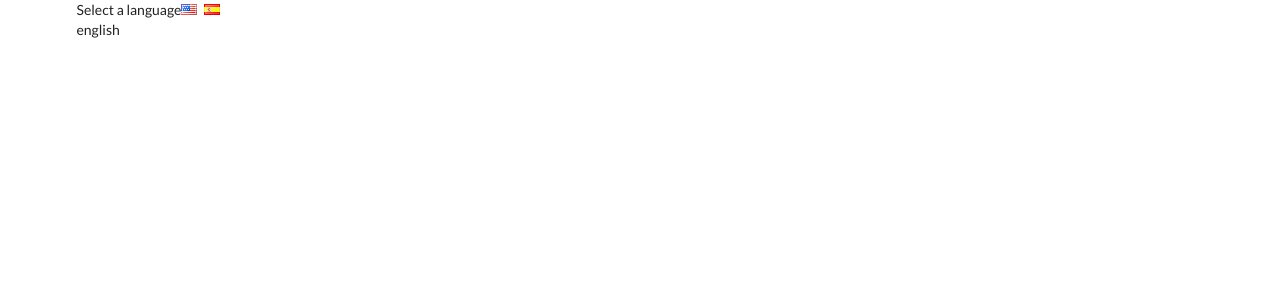
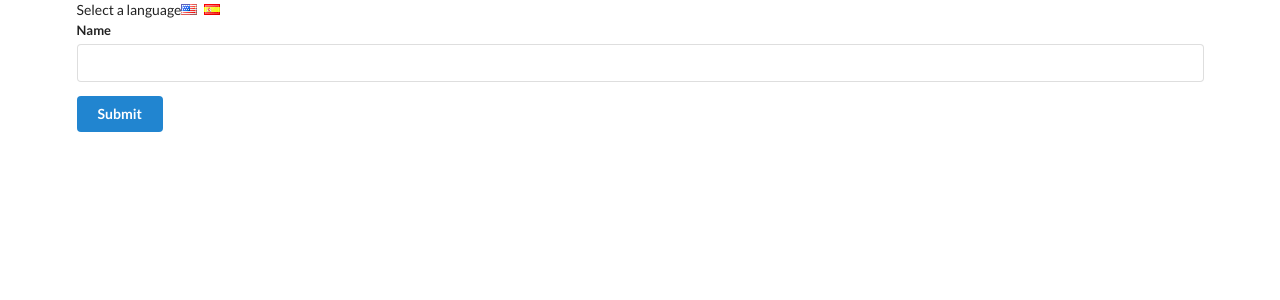
Before and after one commit to griselmatosm/translate, a React (Create React App) app: page / in a window 1280 px wide. Shown: the top 300 px of the page. Built offline with nearby package versions, Linux system fonts and the light colour scheme.

Commit message:
Add UserCreate, Field and Button components

```diff
--- a/src/components/App.js
+++ b/src/components/App.js
@@ -1,4 +1,5 @@
 import React from 'react';
+import UserCreate from './UserCreate';
 
 class App extends React.Component {
   state = { language: 'english' };
@@ -14,7 +15,7 @@
           <i className="flag us" onClick={ () => this.onLanguageChange('english') } />
           <i className="flag es" onClick={ () => this.onLanguageChange('spanish') } />
         </div>
-        {this.state.language}
+        <UserCreate />
       </div>
     );
   }
--- /dev/null
+++ b/src/components/Button.js
@@ -0,0 +1,9 @@
+import React from 'react';
+
+class Button extends React.Component {
+  render() {
+    return <button className="ui button primary">Submit</button>;
+  }
+}
+
+export default Button;
--- /dev/null
+++ b/src/components/Field.js
@@ -0,0 +1,14 @@
+import React from 'react';
+
+class Field extends React.Component {
+  render() {
+    return (
+      <div className="ui field">
+        <label>Name</label>
+        <input />
+      </div>
+    );
+  }
+}
+
+export default Field;
--- /dev/null
+++ b/src/components/UserCreate.js
@@ -0,0 +1,14 @@
+import React from 'react';
+import Field from './Field';
+import Button from './Button';
+
+const UserCreate = () => {
+    return (
+        <div className="ui form">
+            <Field />
+            <Button />
+        </div>
+    )
+}
+
+export default UserCreate;
```
